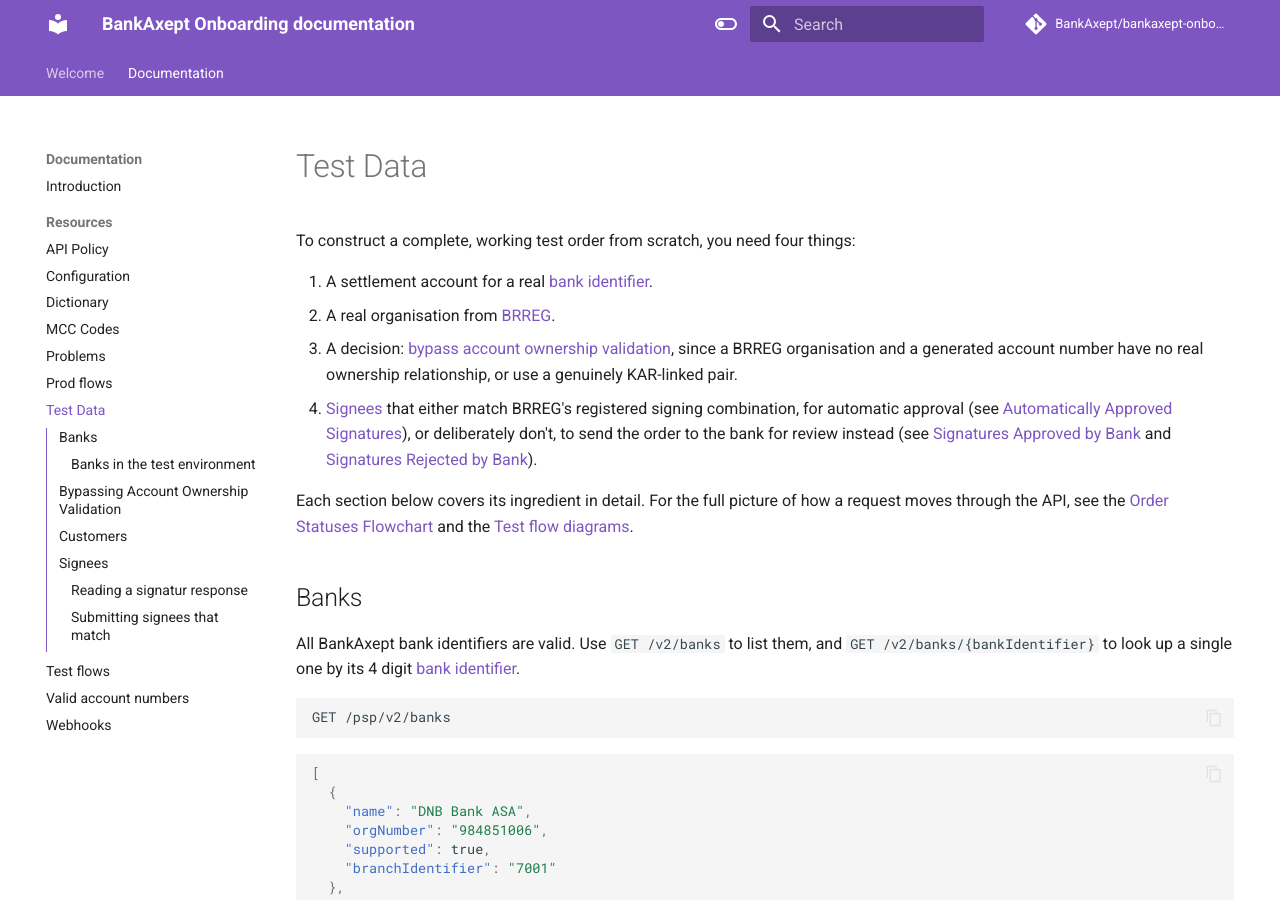
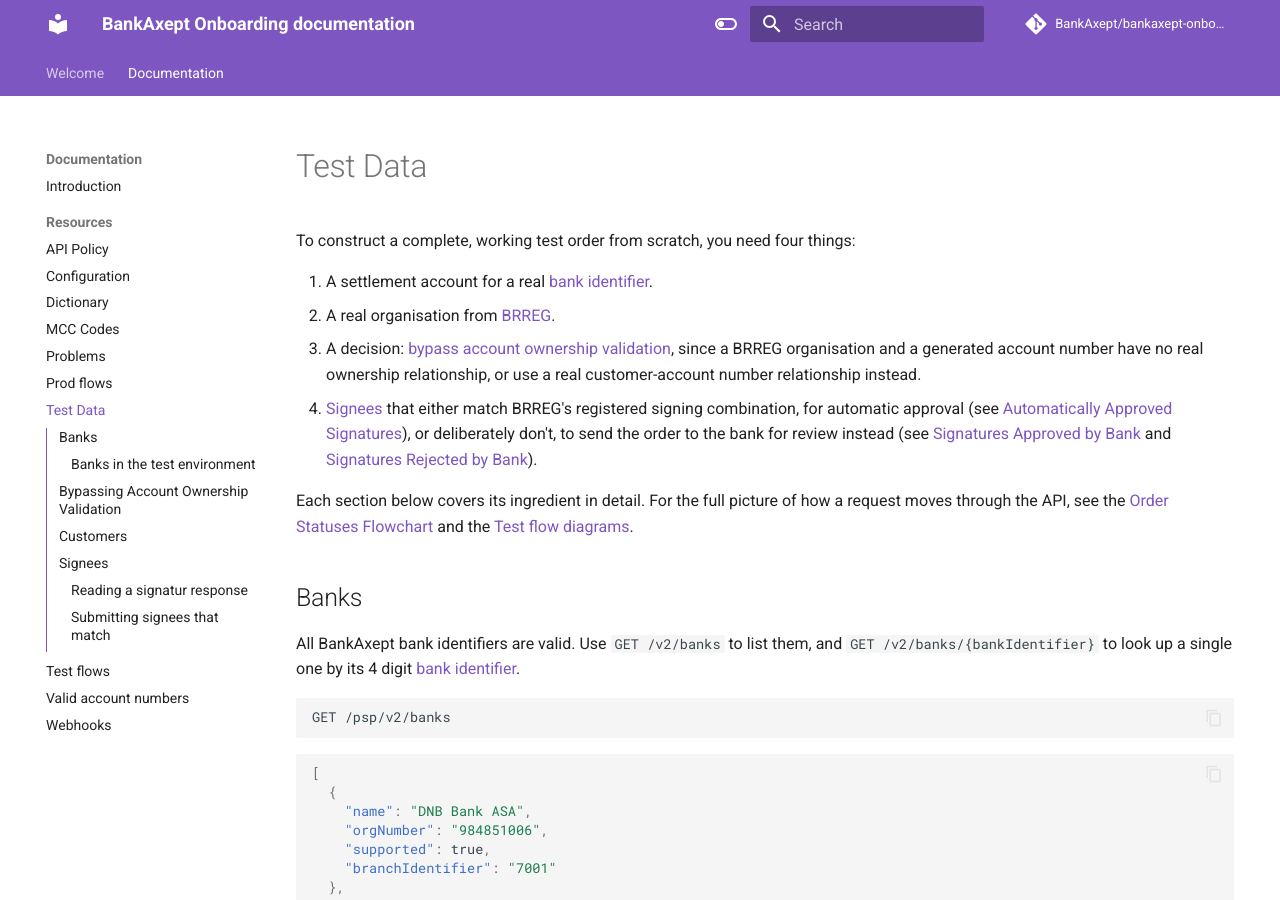
Before and after one commit to BankAxept/bankaxept-onboarding-external-documentation, an MkDocs documentation site: the page built from docs/test_data.md, in a window 1280 px wide and 900 px high. Built offline with MkDocs 1.6.1 and Material for MkDocs 9.7.7, drawn with Linux system fonts in a browser that asks for light colours; comment, search, counter and statistics services are not loaded.

Commit message:
Say real customer-account number relationship instead of KAR-linked pair

```diff
--- a/docs/test_data.md
+++ b/docs/test_data.md
@@ -4,7 +4,7 @@ To construct a complete, working test order from scratch, you need four things:
 
 1. A settlement account for a real [bank identifier](#banks).
 2. A real organisation from [BRREG](#customers).
-3. A decision: [bypass account ownership validation](#bypassing-account-ownership-validation), since a BRREG organisation and a generated account number have no real ownership relationship, or use a genuinely KAR-linked pair.
+3. A decision: [bypass account ownership validation](#bypassing-account-ownership-validation), since a BRREG organisation and a generated account number have no real ownership relationship, or use a real customer-account number relationship instead.
 4. [Signees](#signees) that either match BRREG's registered signing combination, for automatic approval (see [Automatically Approved Signatures](./test_flows.md#automatically-approved-signatures)), or deliberately don't, to send the order to the bank for review instead (see [Signatures Approved by Bank](./test_flows.md#signatures-approved-by-bank) and [Signatures Rejected by Bank](./test_flows.md#signatures-rejected-by-bank)).
 
 Each section below covers its ingredient in detail. For the full picture of how a request moves through the API, see the [Order Statuses Flowchart](./getting_started.md#order-statuses-flowchart) and the [Test flow diagrams](./test_flows.md).
```
